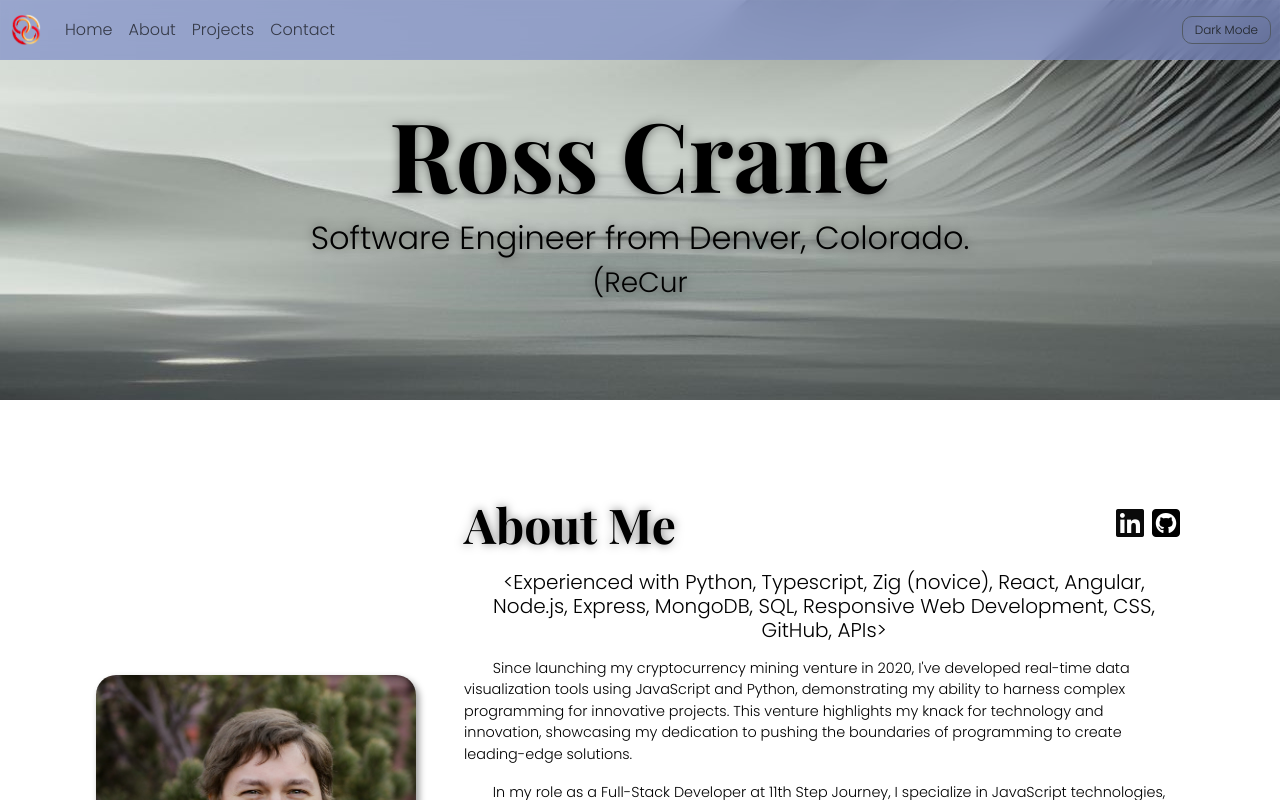
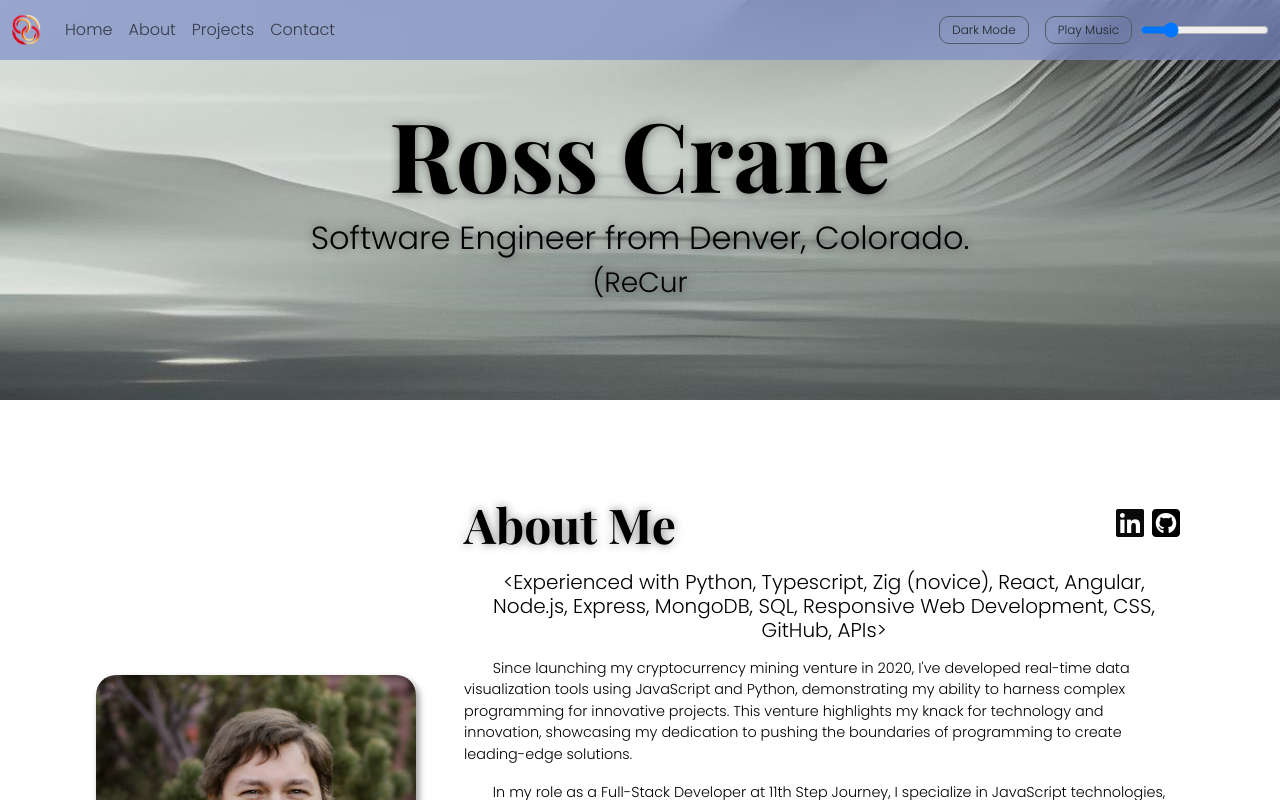
Before and after one commit to RossCrane/Personal-Portfolio, a React (Vite) app in the folder client/: page / in a window 1280 px wide. Shown: the top 800 px of the page. Built offline with nearby package versions, Linux system fonts and the light colour scheme.

Commit message:
Feature addition: Added audio but I will likely change it later.

```diff
--- a/client/src/Navbar.tsx
+++ b/client/src/Navbar.tsx
@@ -1,11 +1,37 @@
 import './css/Navbar.css';
 import LogoNoName from '../public/assets/ModifiedLogo.png';
+import { useEffect, useState } from 'react';
+
+const musicPath = '../public/assets/Rainy-Day-Audio.mp3';
 
 type NavbarProps = {
 	changeTheme: () => void;
 };
 
 function NavBar(props: NavbarProps) {
+	const [isMusicPlaying, setIsMusicPlaying] = useState(false);
+	const [volume, setVolume] = useState(0.2);
+	const [audio] = useState(new Audio(musicPath));
+
+	useEffect(() => {
+		audio.volume = volume;
+		audio.loop = true;
+	}, [volume, audio]);
+
+	useEffect(() => {
+		// Handle music play/pause based on isMusicPlaying state
+		isMusicPlaying ? audio.play() : audio.pause();
+
+		// Cleanup to pause music when component unmounts
+		return () => {
+			audio.pause();
+		};
+	}, [isMusicPlaying, audio]);
+
+	const toggleMusic = () => {
+		setIsMusicPlaying(!isMusicPlaying);
+	};
+
 	return (
 		<div className="Navbar">
 			<div className="navigation-section sticky-top">
@@ -71,8 +97,20 @@ function NavBar(props: NavbarProps) {
 							>
 								Dark Mode
 							</li>
+							<li className="nav-item theme-button mx-2" onClick={toggleMusic}>
+								{isMusicPlaying ? 'Stop Music' : 'Play Music'}
+							</li>
 						</ul>
 					</div>
+					<input
+						type="range"
+						min="0"
+						max="1"
+						step="0.01"
+						value={volume}
+						onChange={(e) => setVolume(parseFloat(e.target.value))}
+						style={{ marginRight: '10px' }}
+					/>
 				</nav>
 			</div>
 		</div>
--- a/client/src/css/Navbar.css
+++ b/client/src/css/Navbar.css
@@ -52,3 +52,8 @@
 	border: 1.5px solid var(--dark-font);
 	transition: 3ms ease-in-out;
 }
+
+.Navbar div > ul {
+	display: flex;
+	align-items: center;
+}
```
Also changed, not shown: 1 other file (tests, documents, lock files or other folders).
